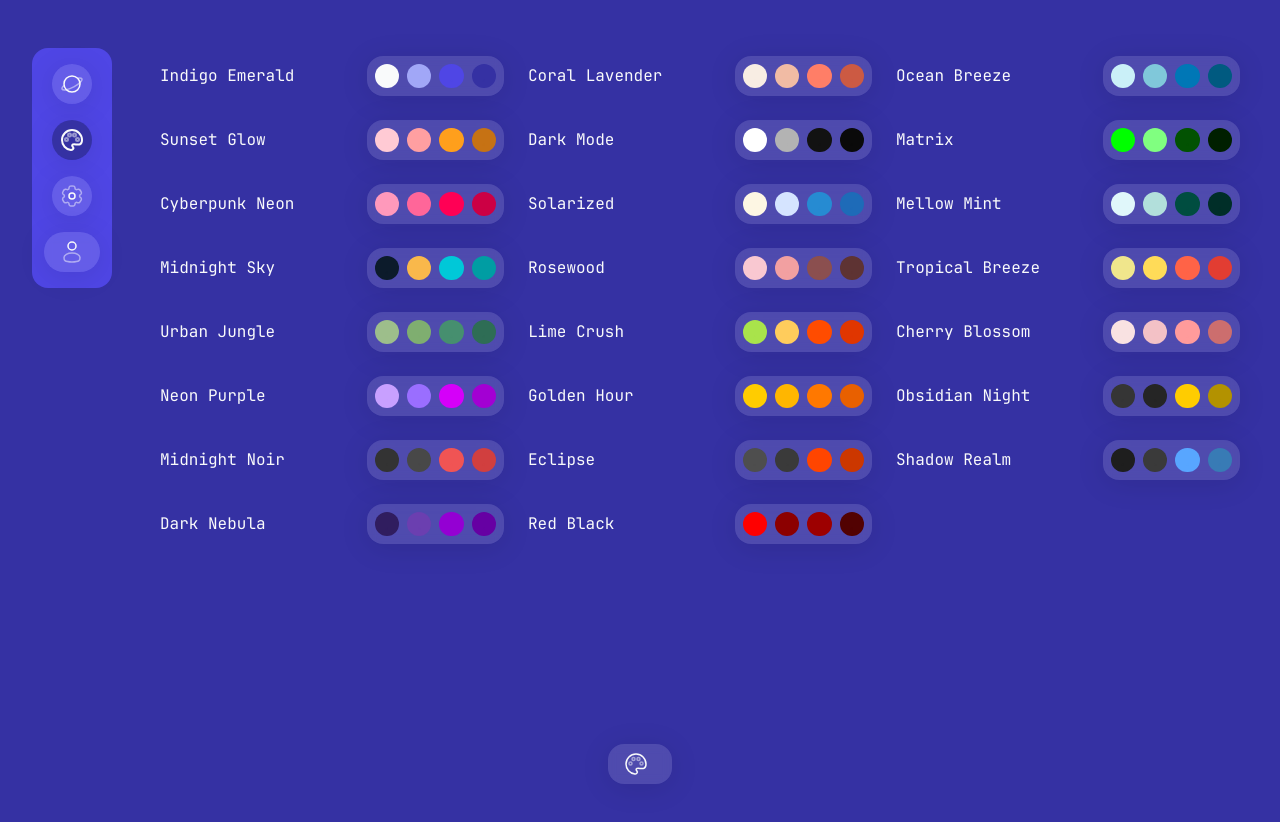
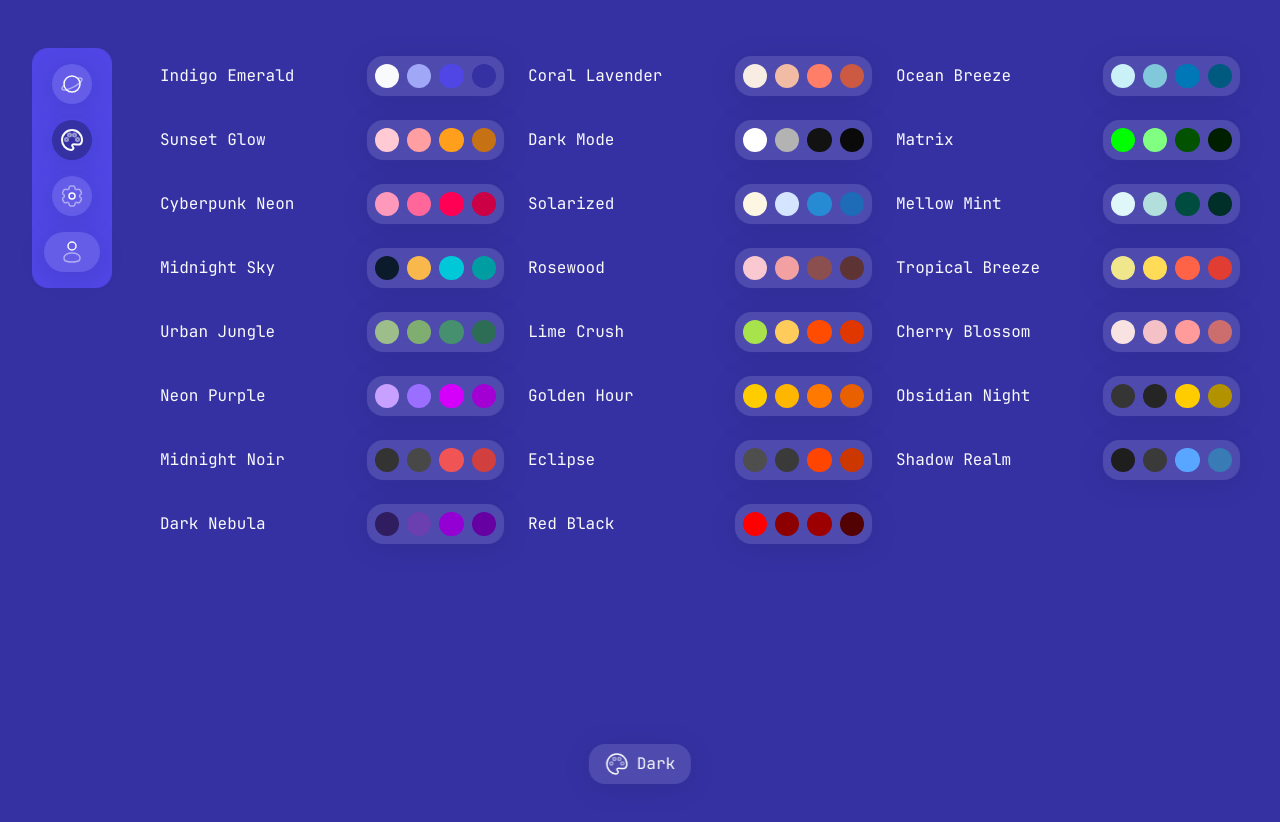
Before and after one commit to MohammadMosavat/donkeyTyping, a Next.js app in the folder client/: page /theme in a window 1280 px wide. Shown: the top 822 px of the page. Built offline with nearby package versions, Linux system fonts and the light colour scheme.

Commit message:
set initial value for themeSlice

```diff
--- a/client/src/features/theme/themeSlice.ts
+++ b/client/src/features/theme/themeSlice.ts
@@ -11,7 +11,7 @@ const removeThemePrefix = (theme: string): string => {
 };
 
 const initialState: CounterState = {
-  value: removeThemePrefix(localStorage.getItem("theme") ?? ""),
+  value: removeThemePrefix(localStorage.getItem("theme") ?? "theme-dark"),
 };
 
 export const counterSlice = createSlice({
```
